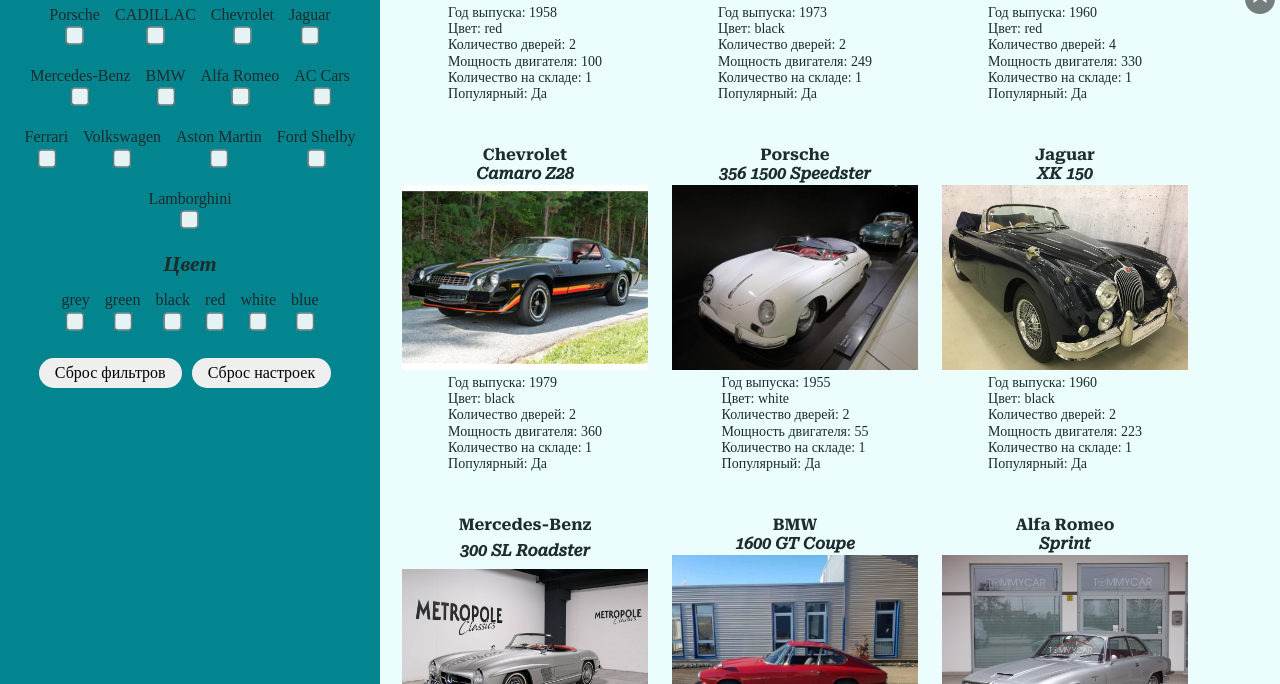
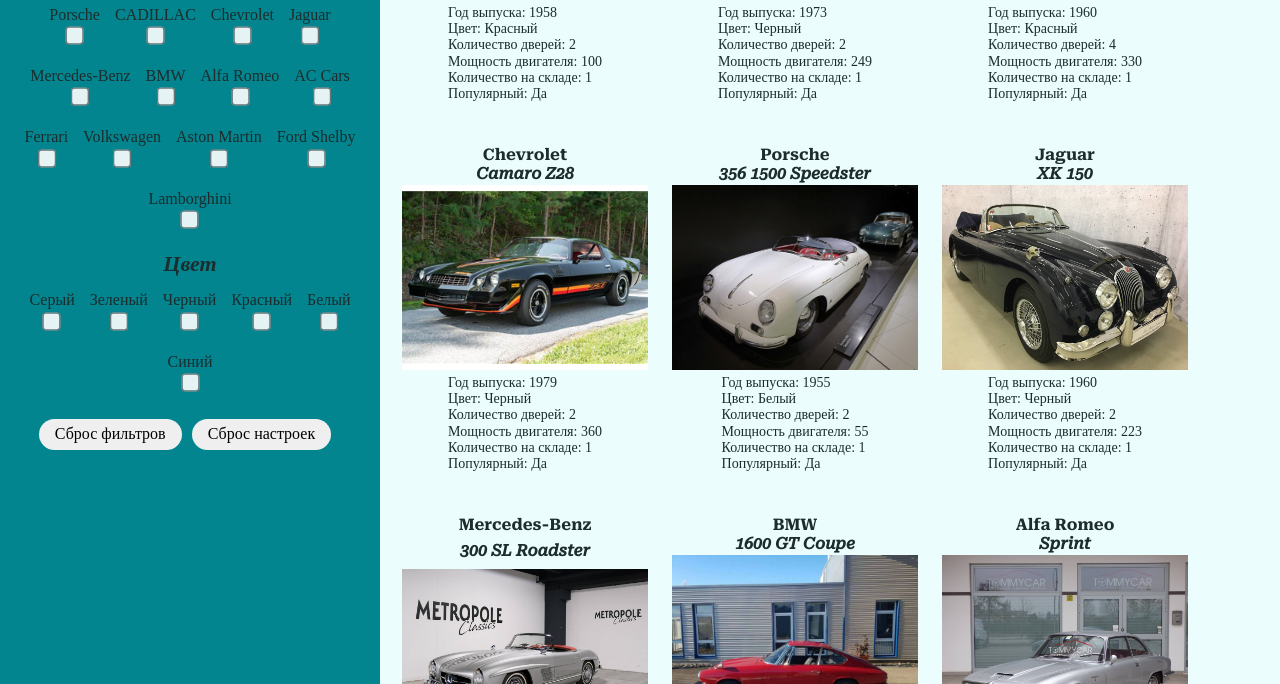
Before and after one commit to nos64/clone_RSSchool-stage1, a website built with webpack: page online-store/src/index.html in a window 1280 px wide. Shown: the part 696-1380 px from the top of the page. Built offline with nearby package versions, Linux system fonts and the light colour scheme; files whose address does not match are found by name.

Commit message:
fix: change margin main-container & translate color

```diff
--- a/online-store/src/db/db.ts
+++ b/online-store/src/db/db.ts
@@ -28,7 +28,7 @@
     "brand": "FIAT",
     "model": "Topolino 500 A",
     "year": "1940",
-    "color": "grey",
+    "color": "Серый",
     "favorite": true,
     "doors":  "2",
     "volume": "13",
@@ -41,7 +41,7 @@
     "brand": "Austin-Healey",
     "model": "100 /4",
     "year": "1954",
-    "color": "green",
+    "color": "Зеленый",
     "favorite": true,
     "doors":  "2",
     "volume": "102",
@@ -54,7 +54,7 @@
     "brand": "Rolls-Royce",
     "model": "Silver Cloud",
     "year": "1960",
-    "color": "black",
+    "color": "Черный",
     "favorite": true,
     "doors":  "2",
     "volume": "92",
@@ -67,7 +67,7 @@
     "brand": "Triumph",
     "model": "TR3A",
     "year": "1958",
-    "color": "red",
+    "color": "Красный",
     "favorite": true,
     "doors":  "2",
     "volume": "100",
@@ -80,7 +80,7 @@
     "brand": "Porsche",
     "model": "911",
     "year": "1973",
-    "color": "black",
+    "color": "Черный",
     "favorite": true,
     "doors":  "2",
     "volume": "249",
@@ -93,7 +93,7 @@
     "brand": "CADILLAC",
     "model": "SIXTY SPECIAL",
     "year": "1960",
-    "color": "red",
+    "color": "Красный",
     "favorite": true,
     "doors":  "4",
     "volume": "330",
@@ -106,7 +106,7 @@
     "brand": "Chevrolet",
     "model": "Camaro Z28",
     "year": "1979",
-    "color": "black",
+    "color": "Черный",
     "favorite": true,
     "doors":  "2",
     "volume": "360",
@@ -119,7 +119,7 @@
     "brand": "Porsche",
     "model": "356 1500 Speedster",
     "year": "1955",
-    "color": "white",
+    "color": "Белый",
     "favorite": true,
     "doors":  "2",
     "volume": "55",
@@ -132,7 +132,7 @@
     "brand": "Jaguar",
     "model": "XK 150",
     "year": "1960",
-    "color": "black",
+    "color": "Черный",
     "favorite": true,
     "doors":  "2",
     "volume": "223",
@@ -145,7 +145,7 @@
     "brand": "Mercedes-Benz",
     "model": "300 SL Roadster",
     "year": "1963",
-    "color": "grey",
+    "color": "Серый",
     "favorite": true,
     "doors":  "2",
     "volume": "215",
@@ -158,7 +158,7 @@
     "brand": "BMW",
     "model": "1600 GT Coupe",
     "year": "1968",
-    "color": "red",
+    "color": "Красный",
     "favorite": true,
     "doors":  "2",
     "volume": "105",
@@ -171,7 +171,7 @@
     "brand": "Alfa Romeo",
     "model": "Sprint",
     "year": "1964",
-    "color": "grey",
+    "color": "Серый",
     "favorite": true,
     "doors":  "2",
     "volume": "145",
@@ -184,7 +184,7 @@
     "brand": "AC Cars",
     "model": "Shelby Cobra 427",
     "year": "1967",
-    "color": "black",
+    "color": "Черный",
     "favorite": true,
     "doors":  "2",
     "volume": "360",
@@ -197,7 +197,7 @@
     "brand": "Ferrari",
     "model": "365 GT 2+2",
     "year": "1969",
-    "color": "white",
+    "color": "Красный",
     "favorite": true,
     "doors":  "2",
     "volume": "320",
@@ -210,7 +210,7 @@
     "brand": "Mercedes-Benz",
     "model": "180 D",
     "year": "1955",
-    "color": "red",
+    "color": "Красный",
     "favorite": true,
     "doors":  "4",
     "volume": "40",
@@ -223,7 +223,7 @@
     "brand": "Volkswagen",
     "model": "Beetle",
     "year": "1955",
-    "color": "grey",
+    "color": "Серый",
     "favorite": true,
     "doors":  "2",
     "volume": "30",
@@ -236,7 +236,7 @@
     "brand": "Aston Martin",
     "model": "DB 2/4 Mk I",
     "year": "1955",
-    "color": "green",
+    "color": "Зеленый",
     "favorite": true,
     "doors":  "2",
     "volume": "140",
@@ -249,7 +249,7 @@
     "brand": "Porsche",
     "model": "356 Coupé GT",
     "year": "1956",
-    "color": "grey",
+    "color": "Серый",
     "favorite": true,
     "doors":  "2",
     "volume": "60",
@@ -262,7 +262,7 @@
     "brand": "Ford Shelby",
     "model": "GT 500",
     "year": "1968",
-    "color": "white",
+    "color": "Серый",
     "favorite": true,
     "doors":  "2",
     "volume": "335",
@@ -275,7 +275,7 @@
     "brand": "Ferrari",
     "model": "512 BB",
     "year": "1979",
-    "color": "blue",
+    "color": "Синий",
     "favorite": true,
     "doors":  "2",
     "volume": "360",
@@ -288,7 +288,7 @@
     "brand": "Austin-Healey",
     "model": "3000 Mk II",
     "year": "1963",
-    "color": "white",
+    "color": "Красный",
     "favorite": true,
     "doors":  "2",
     "volume": "131",
@@ -301,7 +301,7 @@
     "brand": "Lamborghini",
     "model": "Espada Series III",
     "year": "1974",
-    "color": "red",
+    "color": "Красный",
     "favorite": true,
     "doors":  "2",
     "volume": "350",
--- a/online-store/src/modules/footer/footer.scss
+++ b/online-store/src/modules/footer/footer.scss
@@ -41,7 +41,7 @@
   height: 20px;
   border:none;
   position:fixed;
-  bottom:100px;
+  bottom:130px;
   right: 5px;
   opacity: .5;
   transition: all .3s ease-in;
--- a/online-store/src/modules/main/settings/settings.scss
+++ b/online-store/src/modules/main/settings/settings.scss
@@ -3,7 +3,6 @@
 .settings-wrapper {
   background-color: $contrastColor;
   padding: 0px 5px 20px;
-  margin-bottom: 40px;
   min-width: 380px;
   text-align: center;
 }
--- a/online-store/src/style/style.scss
+++ b/online-store/src/style/style.scss
@@ -60,4 +60,5 @@
   display: flex;
   gap: 20px;
   padding-top: 30px;
+  margin-bottom: 40px;
 }
```
